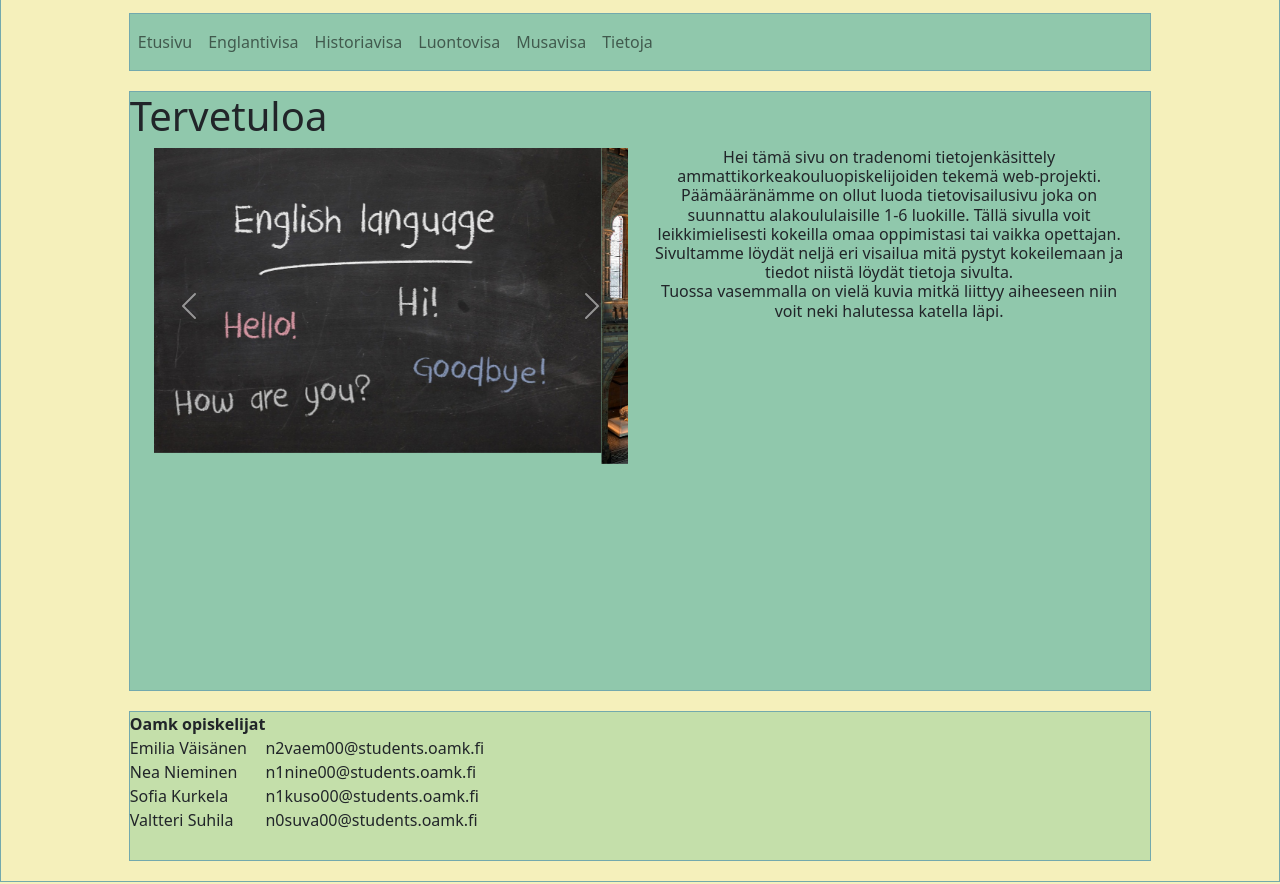
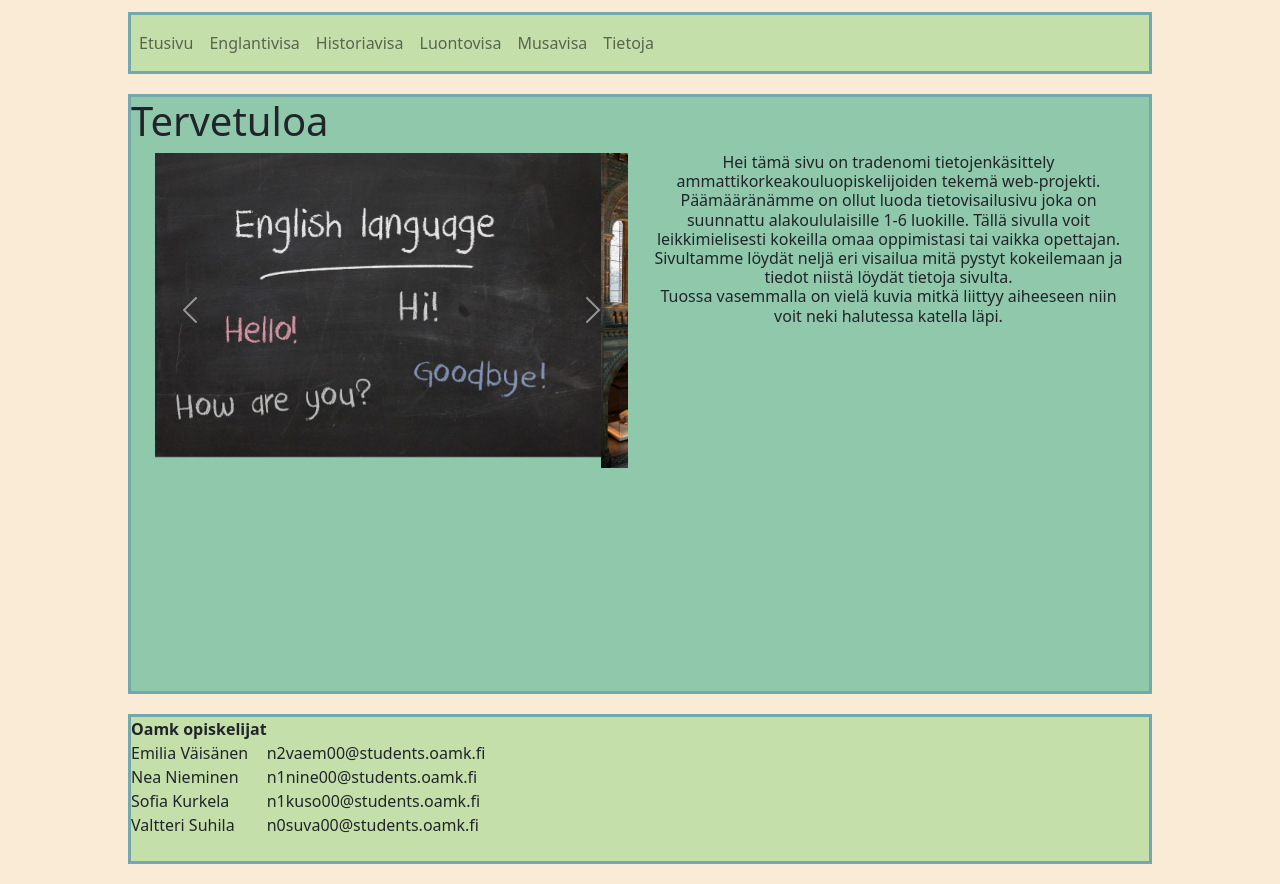
Before and after one commit to SG-7-A/Web-projekti, a plain HTML site: page index.html in a window 1280 px wide. Shown: the part 240-1124 px from the top of the page. Drawn offline with nearby package versions, Linux system fonts and the light colour scheme.

Commit message:
taustavärien vaihtoa ja borderit paksummaksi

```diff
--- a/style.css
+++ b/style.css
@@ -4,8 +4,7 @@
     }
 
 #body {
-    background-color: #F5F0BB;
-    border: 1px solid #73A9AD;
+    background-color: antiquewhite;
 }
 
 .logo {
@@ -15,8 +14,8 @@
 
 /* Navigaatiopalkki */
 .navbar{
-    background-color: #90C8AC;
-    border: 1px solid #73A9AD;
+    background-color: #C4DFAA;
+    border: 3px solid #73A9AD;
     width: 80%;
     margin-left: 10%;
 }
@@ -27,7 +26,7 @@ article{
     width: 80%;
     height: 600px;
     margin: 20px 150px;
-    border: 1px solid #73A9AD;
+    border: 3px solid #73A9AD;
     margin-left: 10%;
 }
 
@@ -38,5 +37,5 @@ footer{
     height: 150px;
     margin: 20px 150px;
     margin-left: 10%;
-    border: 1px solid #73A9AD;
+    border: 3px solid #73A9AD;
 }
```
